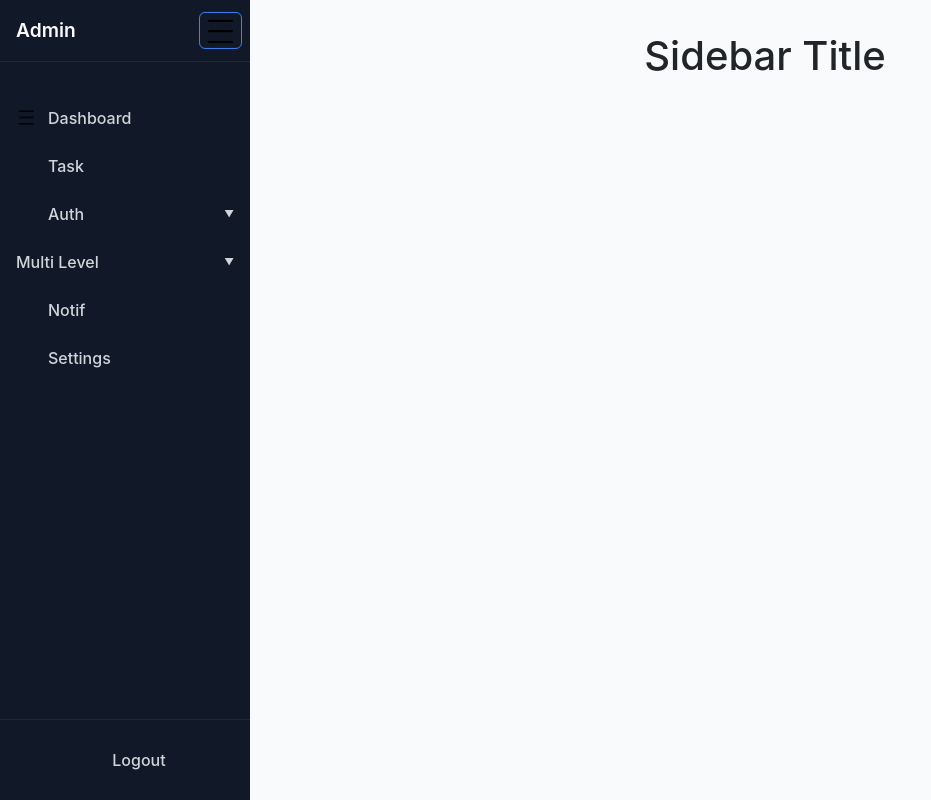
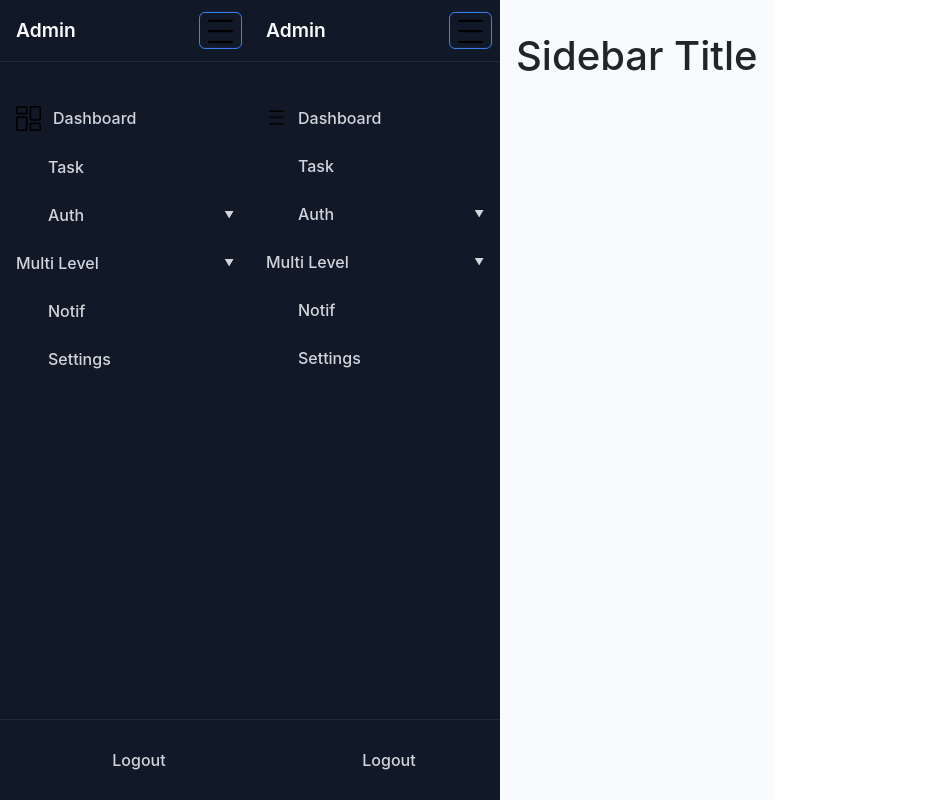
Before and after one commit to chessdotdev/HR1-HRMS, a PHP site: page /admin/dashboard.php in a window 1280 px wide. Shown: the whole page, without its empty margins (0-931 px from the left). Run offline with PHP 8.4, Linux system fonts and the light colour scheme; some libraries are stand-ins or nearby versions.

Commit message:
add assets and seperate sidebar component

```diff
--- /dev/null
+++ b/admin/assets/css/sidebar.css
@@ -0,0 +1,156 @@
+
+.wrapper {
+    display: flex;
+    min-height: 100vh;
+    font-family: 'Inter', sans-serif;
+  }
+
+  /* Sidebar */
+  #sidebar {
+    width: 250px;
+   background: #111827;
+    color: #f9fafb;
+    flex-shrink: 0;
+    display: flex;
+    flex-direction: column;
+    transition: width 0.3s;
+    overflow: hidden;
+  }
+
+  /* Collapsed Sidebar */
+  #sidebar.collapsed {
+    width: 70px;
+  }
+
+  /* Sidebar Header */
+  #sidebar .d-flex {
+    align-items: center;
+    justify-content: space-between;
+    padding: 1rem;
+    border-bottom: 1px solid #1f2937;
+  }
+
+  .sidebar-logo a {
+    color: #f9fafb;
+    font-weight: 600;
+    font-size: 1.2rem;
+    text-decoration: none;
+    white-space: nowrap;
+    transition: opacity 0.3s;
+  }
+
+  #sidebar.collapsed .sidebar-logo a {
+    opacity: 0;
+  }
+
+  /* Toggle Button */
+  .toggle-btn {
+    position: absolute;
+    right: 0%;
+    top: 50%;
+    transform: translateY(-50%);
+    background: #111827;
+    border: 0.5px solid black;
+    border-radius: 0.375rem;
+    cursor: pointer;
+    color: #f9fafb;
+    padding: 0.25rem 0.5rem;
+    z-index: 10;
+  }
+
+
+  /* Sidebar Navigation */
+  .sidebar-nav {
+    flex-grow: 1;
+    padding: 1rem 0;
+  }
+
+  .sidebar-item {
+    list-style: none;
+  }
+
+  .sidebar-link {
+    display: flex;
+    align-items: center;
+    gap: 0.75rem;
+    padding: 0.75rem 1rem;
+    color: #d1d5db;
+    /* color: #111827; */
+    text-decoration: none;
+    font-weight: 500;
+    border-radius: 0.375rem;
+    transition: background 0.2s, color 0.2s;
+    overflow: hidden;
+  }
+
+  .sidebar-link i {
+    min-width: 20px;
+    display: flex;
+    justify-content: center;
+  }
+
+  /* Hover & Active */
+  .sidebar-link:hover,
+  .sidebar-link.active {
+    background: #1f2937;
+    color: #3b82f6;
+  }
+
+  /* Collapsible Dropdown */
+  .sidebar-dropdown {
+    display: none;
+    flex-direction: column;
+    padding-left: 1.5rem;
+  }
+
+  .sidebar-item.open > .sidebar-dropdown {
+    display: flex;
+  }
+
+  /* Sidebar Footer */
+  .sidebar-footer {
+    padding: 1rem;
+    border-top: 1px solid #1f2937;
+  }
+
+  .sidebar-footer a {
+    color: #d1d5db;
+    display: flex;
+    align-items: center;
+    justify-content: center;
+    gap: 0.5rem;
+  }
+
+  .sidebar-footer a:hover {
+    color: #3b82f6;
+  }
+
+  .main {
+    flex-grow: 1;
+    background: #f9fafb;
+    padding: 1.5rem;
+    transition: margin-left 0.3s;
+  }
+
+  #sidebar.collapsed .sidebar-link span {
+    display: none;
+  }
+
+  #sidebar.collapsed .sidebar-dropdown {
+    display: none !important;
+  }
+
+  .sidebar-link.has-dropdown::after {
+    content: "▼";
+    margin-left: auto;
+    font-size: 0.6rem;
+    transition: transform 0.3s;
+  }
+
+  #sidebar.collapsed .sidebar-link.has-dropdown::after {
+    display: none;
+  }
+
+  .sidebar-item.open > .sidebar-link.has-dropdown::after {
+    transform: rotate(-180deg);
+  }
--- a/admin/includes/footer.php
+++ b/admin/includes/footer.php
@@ -4,6 +4,6 @@
  <!-- Bootstrap JS Bundle (includes Popper) -->
 <script src="https://cdn.jsdelivr.net/npm/bootstrap@5.3.2/dist/js/bootstrap.bundle.min.js"></script>
 <script src="../publc/assets/js/bootstrap.bundle.min.js"></script>
-
+<script src="./assets/js/sidebar.js"></script>
 </body>
 </html>
--- a/admin/includes/header.php
+++ b/admin/includes/header.php
@@ -9,7 +9,7 @@ session_start();
     <title>HR System</title>
     <link href="../public/assets/css/bootstrap.min.css" rel="stylesheet">
     <link href="../public/assets/css/style.css" rel="stylesheet">
-    <link rel="stylesheet" href="../public/assets/style.css">
+    <link rel="stylesheet" href="./assets/css/sidebar.css">
      <!-- icons -->
     <link href="https://cdn.lineicons.com/5.1/line/lineicons.css" rel="stylesheet"/>
     <!-- Bootstrap CSS -->
@@ -17,3 +17,97 @@ session_start();
 </head>
 
 <body>
+
+<div class="wrapper">
+    <aside id="sidebar">
+        <!-- Sidebar Header -->
+        <div class="d-flex align-items-center mb-3" style="position: relative;">
+           <div class="sidebar-logo">
+                <a href="dashboard.php">Admin</a>
+            </div>
+            <button class="toggle-btn btn btn-light me-2" type="button">
+                <i><img src="./assets/images/web.png" alt="" width="25px"></i>
+            </button>
+
+        </div>
+
+        <!-- Sidebar Navigation -->
+        <ul class="sidebar-nav list-unstyled">
+
+            <!-- Profile -->
+            <li class="sidebar-item">
+                <a href="dashboard.php" class="sidebar-link">
+                    <i><img src="./assets/images/dashboard.png" alt="" width="25px"></i>
+                    <span>Dashboard</span>
+                </a>
+            </li>
+
+            <!-- Tasks -->
+            <li class="sidebar-item">
+                <a href="#" class="sidebar-link">
+                    <i><!-- svg icon --></i>
+                    <span>Task</span>
+                </a>
+            </li>
+
+            <!-- Auth Dropdown -->
+            <li class="sidebar-item">
+                <a href="#authMenu" class="sidebar-link has-dropdown collapsed" data-bs-toggle="collapse" aria-expanded="false">
+                    <i><!-- svg icon --></i>
+                    <span>Auth</span>
+                </a>
+                <ul id="authMenu" class="collapse list-unstyled" data-bs-parent="#sidebar">
+                    <li class="sidebar-item"><a href="#" class="sidebar-link">Login</a></li>
+                    <li class="sidebar-item"><a href="#" class="sidebar-link">Register</a></li>
+                </ul>
+            </li>
+
+            <!-- Multi Level Dropdown -->
+            <li class="sidebar-item">
+                <a href="#multiMenu" class="sidebar-link has-dropdown collapsed" data-bs-toggle="collapse" aria-expanded="false">
+                    <span>Multi Level</span>
+                    <i><!-- svg icon --></i>
+                </a>
+                <ul id="multiMenu" class="collapse list-unstyled" data-bs-parent="#sidebar">
+
+                    <!-- Two Links Nested -->
+                    <li class="sidebar-item">
+                        <a href="#multiTwoMenu" class="sidebar-link has-dropdown collapsed" data-bs-toggle="collapse" aria-expanded="false">
+                            Two Links
+                        </a>
+                        <ul id="multiTwoMenu" class="collapse list-unstyled" data-bs-parent="#multiMenu">
+                            <li class="sidebar-item"><a href="#" class="sidebar-link">Link1</a></li>
+                            <li class="sidebar-item"><a href="#" class="sidebar-link">Link2</a></li>
+                            <li class="sidebar-item"><a href="#" class="sidebar-link">Link3</a></li>
+                        </ul>
+                    </li>
+
+                </ul>
+            </li>
+
+            <!-- Notifications -->
+            <li class="sidebar-item">
+                <a href="#" class="sidebar-link">
+                    <i><!-- svg icon --></i>
+                    <span>Notif</span>
+                </a>
+            </li>
+
+            <!-- Settings -->
+            <li class="sidebar-item">
+                <a href="#" class="sidebar-link">
+                    <i><!-- svg icon --></i>
+                    <span>Settings</span>
+                </a>
+            </li>
+
+        </ul>
+
+        <!-- Sidebar Footer -->
+        <div class="sidebar-footer mt-auto">
+            <a href="#" class="sidebar-link">
+                <i><!-- svg icon --></i>
+                <span>Logout</span>
+            </a>
+        </div>
+    </aside>
```
Also changed, not shown: admin/assets/js/sidebar.js (added, +47 -0 lines), admin/assets/images/dashboard.png (added), admin/assets/images/web.png (added).
